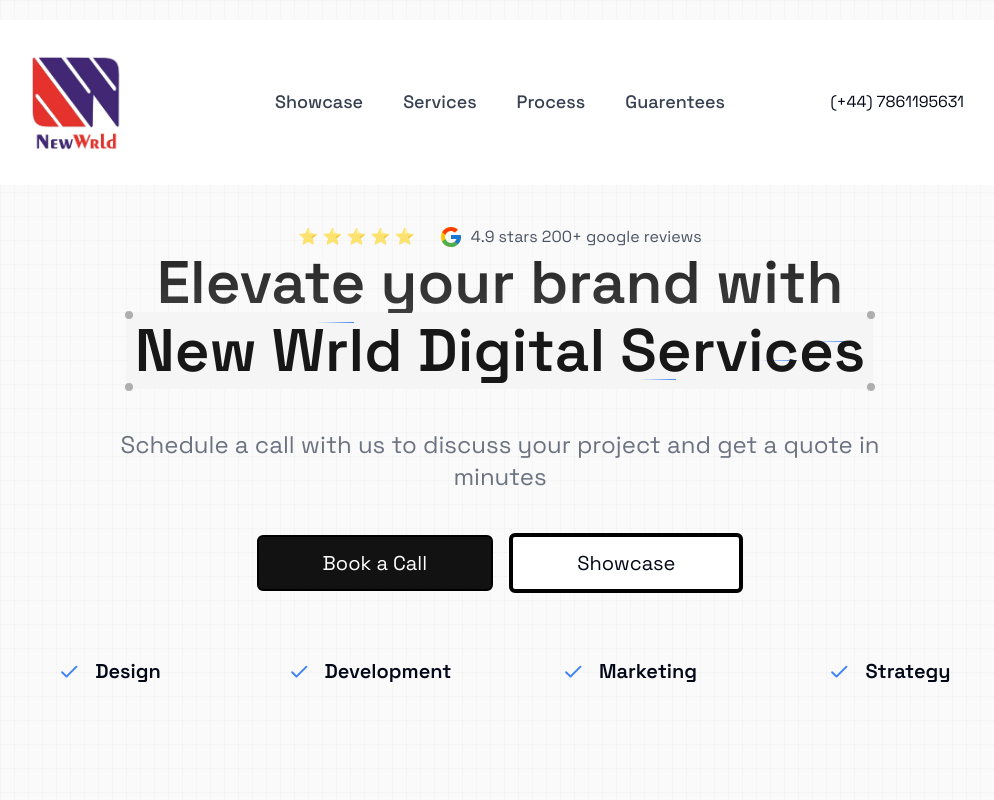
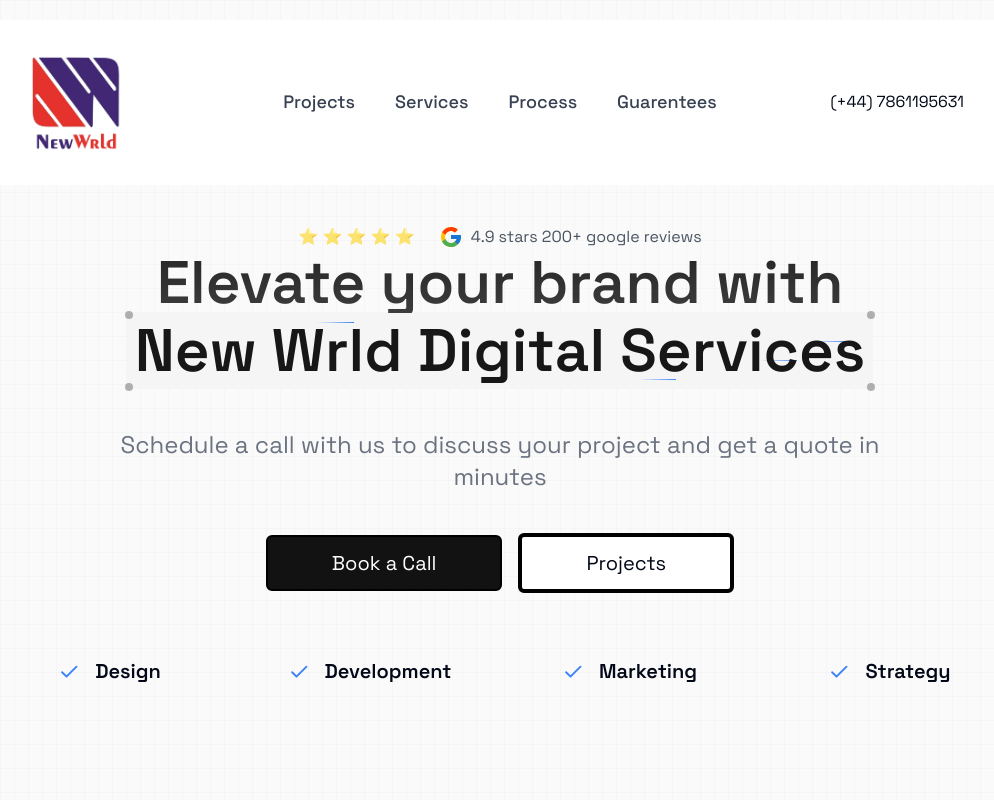
Before and after one commit to akoweicollinxx/digital-marketing-main, a Next.js app: page / in a window 1280 px wide. Shown: the top 800 px of the page, without its empty margins (140-1134 px from the left). Built offline with nearby package versions, Linux system fonts and the light colour scheme.

Commit message:
Update page.tsx

```diff
--- a/app/page.tsx
+++ b/app/page.tsx
@@ -85,7 +85,7 @@ export default function Home() {
         <div className="absolute right-1/2 translate-x-1/2 transform">
           <div className="hidden md:flex gap-x-10 items-center text-gray-700 font-medium text-lg cursor-pointer">
             <Link href={"/showcase"} className="hover:text-blue-500">
-              Showcase
+              Projects
             </Link>
 
             <ScrollLink
@@ -197,7 +197,7 @@ export default function Home() {
         rounded-[6px]
         hover:shadow-[1px_1px_rgba(0,0,0),2px_2px_rgba(0,0,0),3px_3px_rgba(0,0,0),4px_4px_rgba(0,0,0),5px_5px_0px_0px_rgba(0,0,0)] dark:shadow-[1px_1px_rgba(255,255,255),2px_2px_rgba(255,255,255),3px_3px_rgba(255,255,255),4px_4px_rgba(255,255,255),5px_5px_0px_0px_rgba(255,255,255)]"
             >
-              Showcase
+              Projects
             </Link>
           </div>
 
@@ -398,7 +398,7 @@ export default function Home() {
 
             <span className="text-xl font-medium">
               Anthony, Frisson <br />
-              CEO, Big Braiz Real Estate
+              CEO, Big Brainz Real Estate
             </span>
           </div>
         </main>
```
